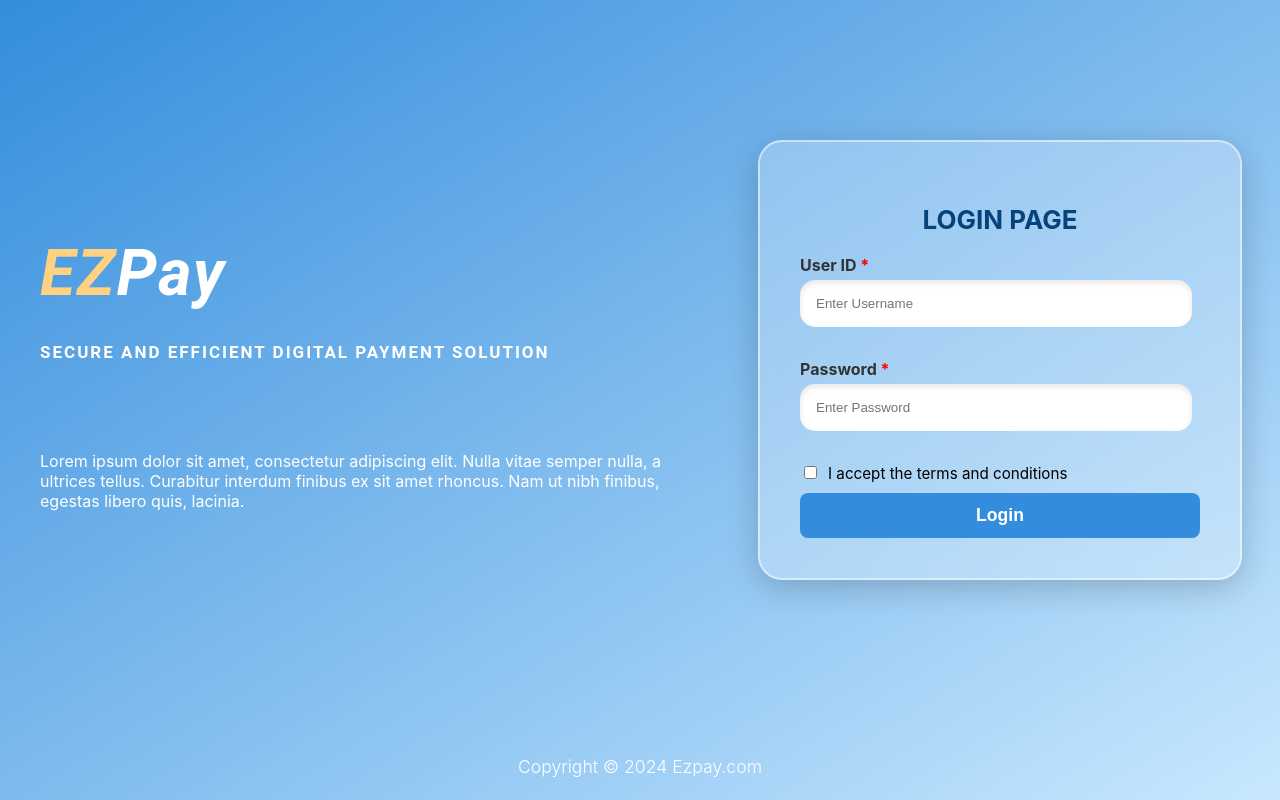
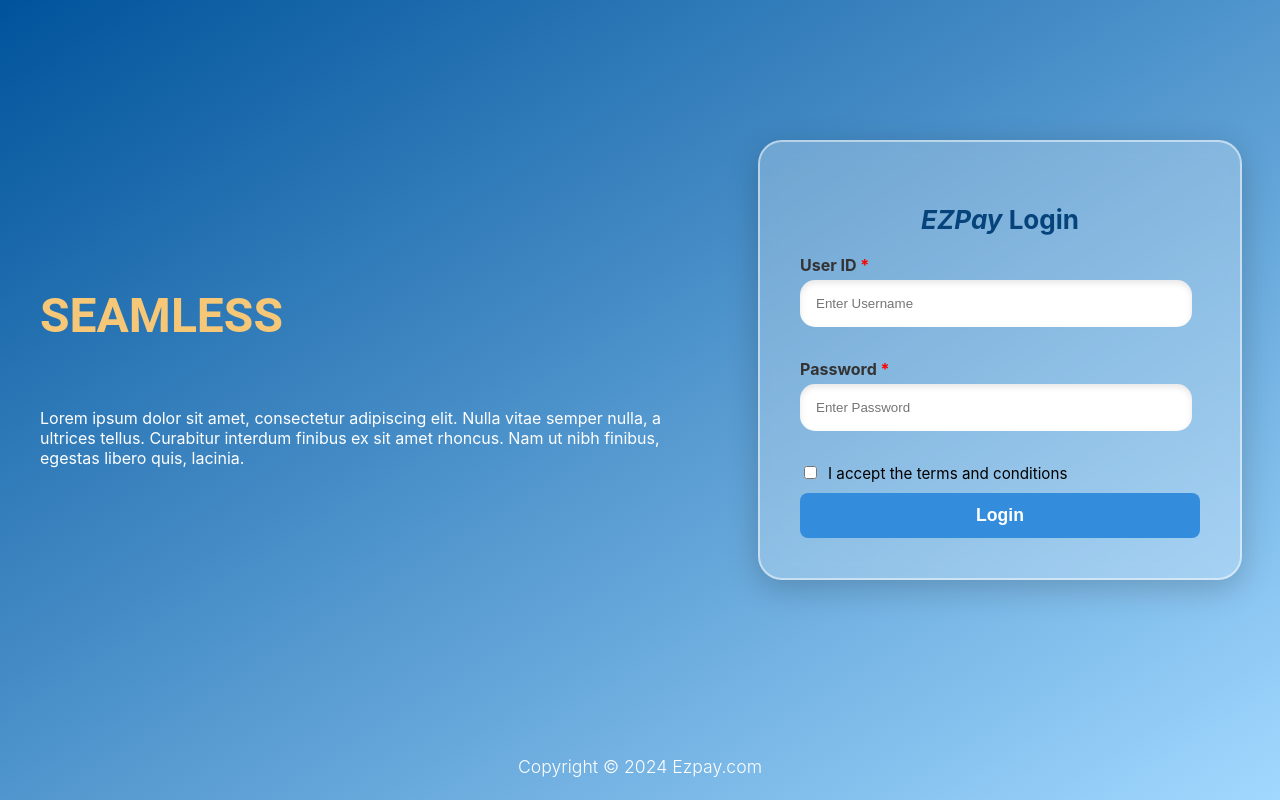
Before and after one commit to agulati02/EZPay-Notifications, a React (Create React App) app in the folder ezpay_notifications/: page / in a window 1280 px wide. Built offline with nearby package versions, Linux system fonts and the light colour scheme.

Commit message:
pushing frontend version 2.0

```diff
--- a/ezpay_notifications/src/assets/styles/home.css
+++ b/ezpay_notifications/src/assets/styles/home.css
@@ -1,12 +1,13 @@
 body {
-    background: linear-gradient(to bottom right, #348ddc, #c8e8ff);
+    background: linear-gradient(to bottom right, #00539b, #a1d8ff);
 }
 
 /* General Styles */
 .home-container {
     display: flex;
     flex-direction: column;
-    height: 100vh; /* Full viewport height */
+    height: 100vh;
+    /* Full viewport height */
     width: 92vw;
     background-color: #fff;
     margin-left: auto;
@@ -15,9 +16,12 @@
     box-shadow: 10px 10px 4px rgba(0, 0, 0, 0.3);
     margin-top: 2vh;
     /* background-image: url('../images/dollar.jpg'); Add your background image here */
-    background-size: cover; /* Cover the entire container */
-    background-position: center; /* Center the background image */
-    background-repeat: no-repeat; /* Prevent repeating */
+    background-size: cover;
+    /* Cover the entire container */
+    background-position: center;
+    /* Center the background image */
+    background-repeat: no-repeat;
+    /* Prevent repeating */
 }
 
 /* Welcome Section Styles */
@@ -34,53 +38,79 @@
     /* position: absolute; */
     /* top: var(--welcome-heading-top, 1%); Use a CSS variable for top position, default to 1% */
     width: 50%;
-    margin-left: auto; /* Center horizontally */
+    margin-left: auto;
+    /* Center horizontally */
     margin-right: auto;
-    text-transform: uppercase;
+    /* text-transform: uppercase; */
     /* transform: translateX(-50%); Center horizontally */
-    font-size: 3rem; /* Very large font size for the heading */
-    color: #05437a; /* Black text */
+    font-size: 3rem;
+    /* Very large font size for the heading */
+    color: #05437a;
+    /* Black text */
     /* text-shadow: 2px 4px 6px rgba(0, 0, 0, 0.2); */
     /* Remove transition and hover effects */
 }
 
+.welcome-heading span {
+    font-style: italic;
+}
+
 /* Authors Heading Styles */
 .authors-heading {
-    text-align: center; /* Center align the heading */
-    margin: 20px 0; /* Margin around the heading */
+    text-align: center;
+    /* Center align the heading */
+    margin: 20px 0;
+    /* Margin around the heading */
 }
 
 .authors-heading h2 {
-    font-size: 2rem; /* Font size for the heading */
-    color: #05437a; /* Darker color for better readability */
-    margin: 0; /* Remove default margin */
+    font-size: 2rem;
+    /* Font size for the heading */
+    color: #05437a;
+    /* Darker color for better readability */
+    margin: 0;
+    /* Remove default margin */
 }
 
 /* Author Sections Styles */
 .author-sections {
     display: flex;
-    justify-content: space-evenly; /* Space between author sections */
+    justify-content: space-evenly;
+    /* Space between author sections */
     padding: 1vh;
-    flex-wrap: wrap; /* Allow wrapping if needed */
+    flex-wrap: wrap;
+    /* Allow wrapping if needed */
 }
 
 .author-section {
-    background-color: #ffffff; /* White background for each section */
-    border: 1px solid #ddd; /* Light gray border */
-    border-radius: 12px; /* Rounded corners */
-    box-shadow: 0 4px 8px rgba(0, 0, 0, 0.1); /* Subtle shadow with more depth */
+    background-color: #ffffff;
+    /* White background for each section */
+    border: 1px solid #ddd;
+    /* Light gray border */
+    border-radius: 12px;
+    /* Rounded corners */
+    box-shadow: 0 4px 8px rgba(0, 0, 0, 0.1);
+    /* Subtle shadow with more depth */
     padding: 20px;
-    margin: 10px; /* Space around sections */
-    flex: 1 1 calc(25% - 20px); /* Flex grow, shrink, and basis with accounting for gap */
-    max-width: calc(25% - 20px); /* Maximum width with gap adjustment */
-    text-align: left; /* Align text to the left */
-    position: relative; /* Position relative for possible absolute children */
-    transition: transform 0.3s ease, box-shadow 0.3s ease; /* Smooth transitions */
+    margin: 10px;
+    /* Space around sections */
+    flex: 1 1 calc(25% - 20px);
+    /* Flex grow, shrink, and basis with accounting for gap */
+    max-width: calc(25% - 20px);
+    /* Maximum width with gap adjustment */
+    text-align: left;
+    /* Align text to the left */
+    position: relative;
+    /* Position relative for possible absolute children */
+    transition: transform 0.3s ease, box-shadow 0.3s ease;
+    /* Smooth transitions */
 }
 
 .author-section:hover {
-    transform: translateY(-5px); /* Slight lift on hover */
-    box-shadow: 0 6px 12px rgba(0, 0, 0, 0.2); /* Enhanced shadow on hover */
+    transform: translateY(-5px);
+    /* Slight lift on hover */
+    box-shadow: 0 6px 12px rgba(0, 0, 0, 0.2);
+    /* Enhanced shadow on hover */
 }
 
 .author-section h3 {
@@ -89,10 +119,12 @@
 
 /* Variable for Top Position */
 :root {
-    --author-section-top: 100px; /* Default top position for author sections */
+    --author-section-top: 100px;
+    /* Default top position for author sections */
 }
 
 /* Use variable in an example context */
 .some-example-context {
-    margin-top: var(--author-section-top); /* Adjust top position */
+    margin-top: var(--author-section-top);
+    /* Adjust top position */
 }
--- a/ezpay_notifications/src/assets/styles/login.css
+++ b/ezpay_notifications/src/assets/styles/login.css
@@ -41,20 +41,72 @@
 }
 
 .heading {
-  font-size: 4rem;
+  font-size: 3rem;
   background: none;
   font-family: 'Roboto', sans-serif;
   font-weight: bold;
+  display: flex;
+  flex-direction: column;
+  justify-content: space-around;
+  height: 10vh;
+  /* background-color: #05437a; */
   /* text-transform: uppercase; */
-  font-style: italic;
-  letter-spacing: 2px;
-  margin-bottom: -2vh;
+  /* font-style: italic; */
+  /* letter-spacing: 2px; */
+  /* margin-bottom: -2vh; */
   /* margin-top: -20vh; */
 }
 
+ul {
+  /* background-color: #05437a; */
+  display: inline-block;
+  list-style: none;
+  /* margin-top: -4rem; */
+  /* margin-bottom: -4rem; */
+  padding: 0;
+  line-height: 4rem;
+  height: 4.5rem;
+  overflow: hidden;
+}
+
+@keyframes slide-up {
+
+  0%,
+  20% {
+    transform: translateY(0%);
+  }
+
+  25%,
+  45% {
+    transform: translateY(-100%);
+  }
+
+  50%,
+  70% {
+    transform: translateY(-200%);
+  }
+
+  75%,
+  95% {
+    transform: translateY(-300%);
+  }
+}
+
+ul li {
+  animation: slide-up 8s infinite;
+}
+
 .heading span {
-  color: #ffd180;
+  color: #f5c777;
   /* -webkit-text-stroke: 2px #333; */
+}
+
+.word-secure {
+  animation: animateSecure 2s infinite;
+}
+
+.word-easy {
+  animation: animateEasy 2s infinite;
 }
 
 .subheading {
@@ -90,7 +142,10 @@
   text-align: center;
   color: #05437a;
   font-weight: bold;
-  text-transform: uppercase;
+}
+
+.login-header span {
+  font-style: italic;
 }
 
 /* Input Fields */
@@ -147,7 +202,7 @@
 }
 
 .login-btn:active {
-  background: linear-gradient(135deg, #6b6b6b, #333);
+  /* background: linear-gradient(135deg, #6b6b6b, #333); */
   transform: translateY(1px);
   /* Pressed effect */
 }
--- a/ezpay_notifications/src/components/Home.js
+++ b/ezpay_notifications/src/components/Home.js
@@ -10,7 +10,7 @@
   useEffect(() => {
     let loginExists = localStorage.getItem("loginToken");
     console.log(loginExists);
-    if(loginExists === null) {
+    if (loginExists === null) {
       navigate('/');
     }
   }, []);
@@ -21,7 +21,7 @@
       <div className="home-container">
         {/* Welcome Heading */}
         <div className="welcome-section">
-        <h1 className="welcome-heading">Welcome to EZPay</h1>
+          <h1 className="welcome-heading">WELCOME TO <span>EZPay</span></h1>
         </div>
 
         {/* Authors Heading */}
--- a/ezpay_notifications/src/components/Login.js
+++ b/ezpay_notifications/src/components/Login.js
@@ -36,13 +36,20 @@
     <div className="container login-container">
       <div className="main-title">
         <div className="heading-div">
-          <h1 className="heading">
-            <span>EZ</span>Pay
-          </h1>
+          <div className="heading">
+            <div className="adj-list">
+              <ul>
+                <li>Your one-stop solution for</li>
+                <li><span className="word-secure">SECURE</span></li>
+                <li><span className="word-easy">SEAMLESS</span></li>
+                <li>Digital Payments</li>
+              </ul>
+            </div>
+          </div>
         </div>
-        <div className="subheading-div">
+        {/* <div className="subheading-div">
           <h2 className="subheading">SECURE AND EFFICIENT DIGITAL PAYMENT SOLUTION</h2>
-        </div>
+        </div> */}
         <div className="desc-div">
           <p>
             Lorem ipsum dolor sit amet, consectetur adipiscing elit. Nulla vitae semper nulla, a ultrices tellus. Curabitur interdum finibus ex sit amet rhoncus. Nam ut nibh finibus, egestas libero quis, lacinia.
@@ -50,11 +57,13 @@
         </div>
       </div>
       <div className="login-box">
-        <h2 className="login-header">Login Page</h2>
+        <h2 className="login-header">
+          <span>EZPay</span> Login
+        </h2>
 
         <div className="form-group mb-3">
           <label className="form-label">
-            User ID <span style={{'color':'red'}}>*</span>
+            User ID <span style={{ 'color': 'red' }}>*</span>
           </label>
           <input
             type="text"
@@ -68,7 +77,7 @@
 
         <div className="form-group mb-3">
           <label className="form-label">
-            Password <span style={{'color':'red'}}>*</span>
+            Password <span style={{ 'color': 'red' }}>*</span>
           </label>
           <input
             type="password"
```
Lines whose indentation alone changed are shown as unchanged.
